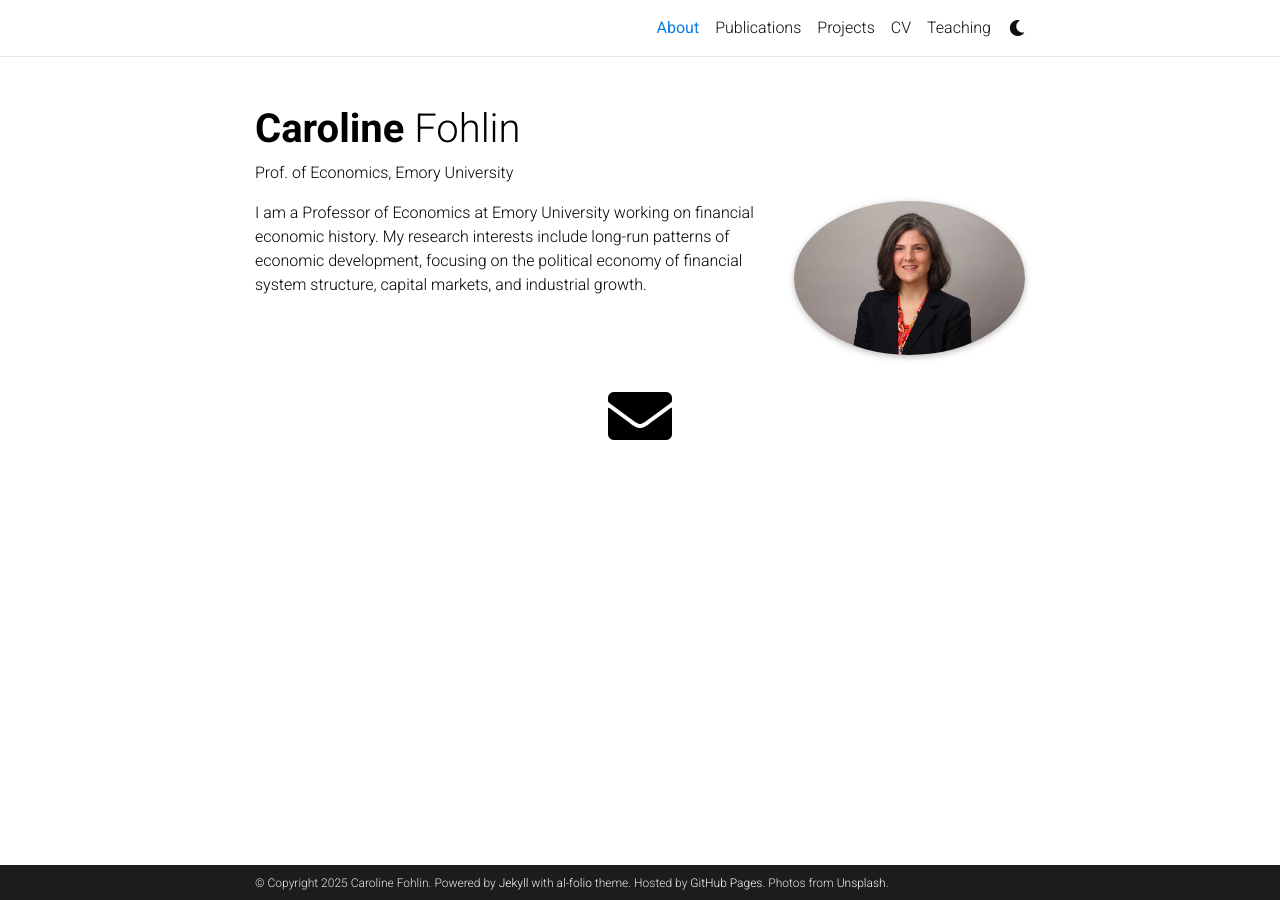
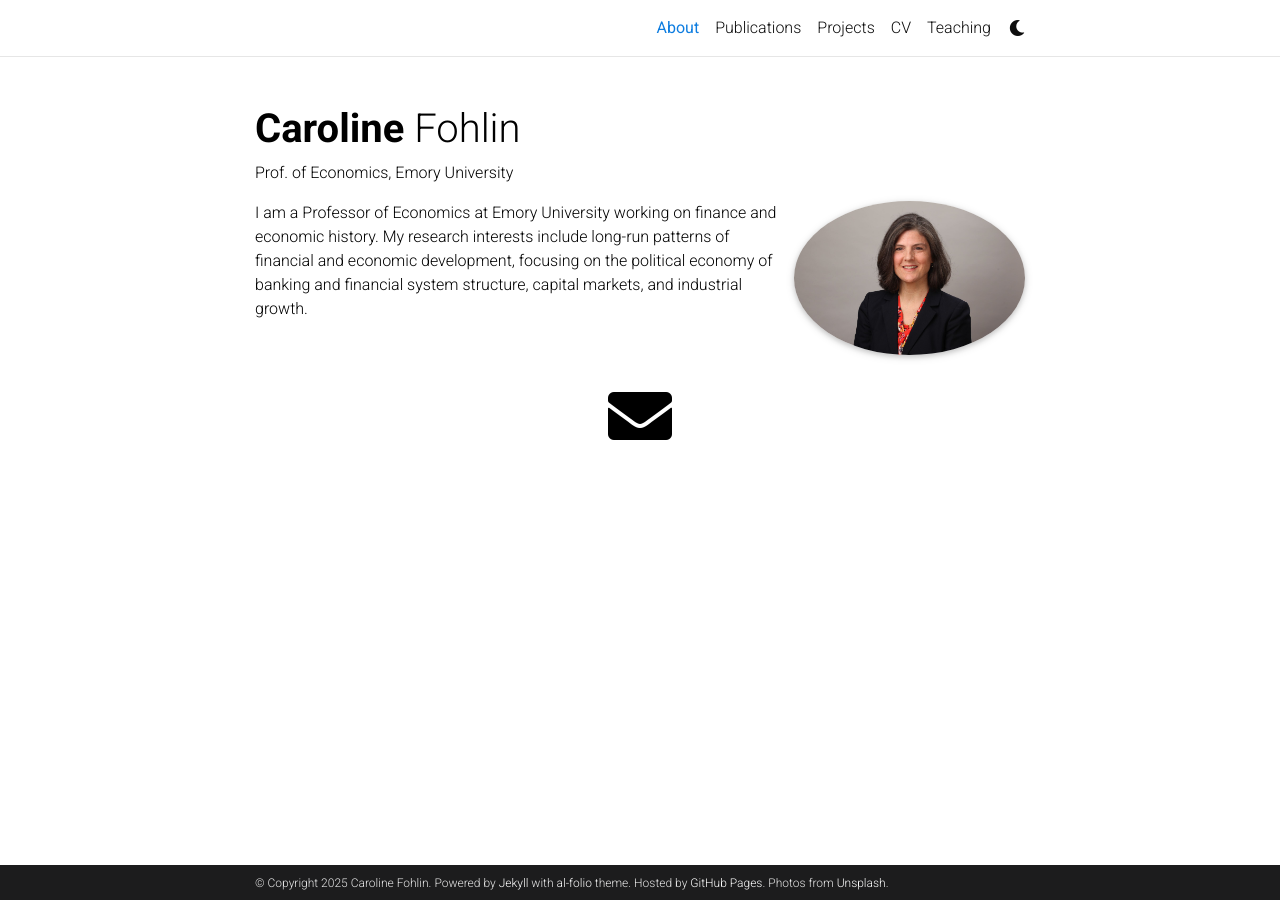
Before and after one commit to caroline-fohlin/caroline-fohlin.github.io, a Jekyll site: the page built from _pages/about.md, in a window 1280 px wide. Built offline with Jekyll 4.4.1, drawn with Linux system fonts in a browser that asks for light colours; full-size pictures stand in for the smaller copies a plugin makes; comment, search, counter and statistics services are not loaded; a style sheet for code colours, icons or effects is not loaded.

Commit message:
Update about.md
CF edits

```diff
--- a/_pages/about.md
+++ b/_pages/about.md
@@ -16,5 +16,5 @@ selected_papers: false # includes a list of papers marked as "selected={true}"
 social: true  # includes social icons at the bottom of the page
 ---
 
-I am a Professor of Economics at Emory University working on financial economic history. My research interests include long-run patterns of economic development, focusing on the political economy of financial system
+I am a Professor of Economics at Emory University working on finance and economic history. My research interests include long-run patterns of financial and economic development, focusing on the political economy of banking and financial system
 structure, capital markets, and industrial growth.
```
